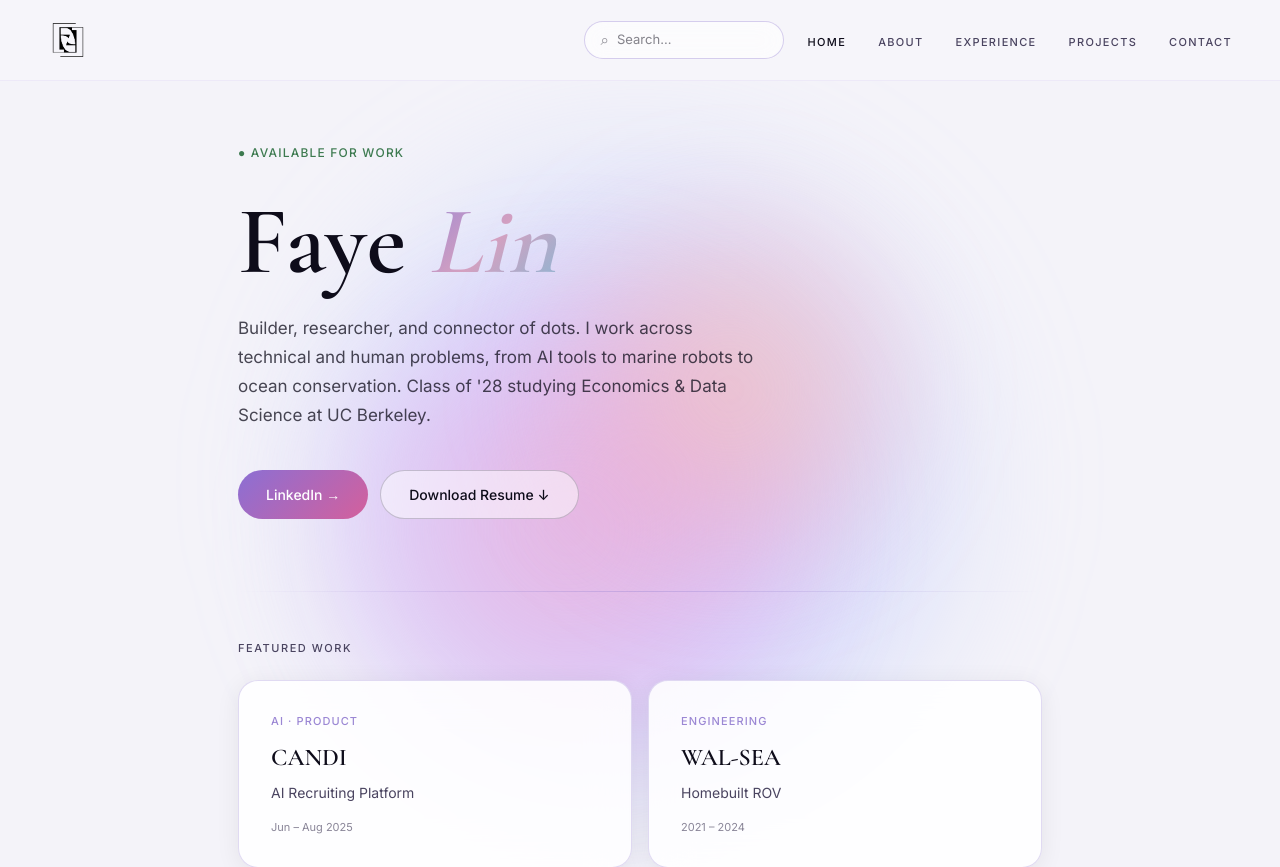
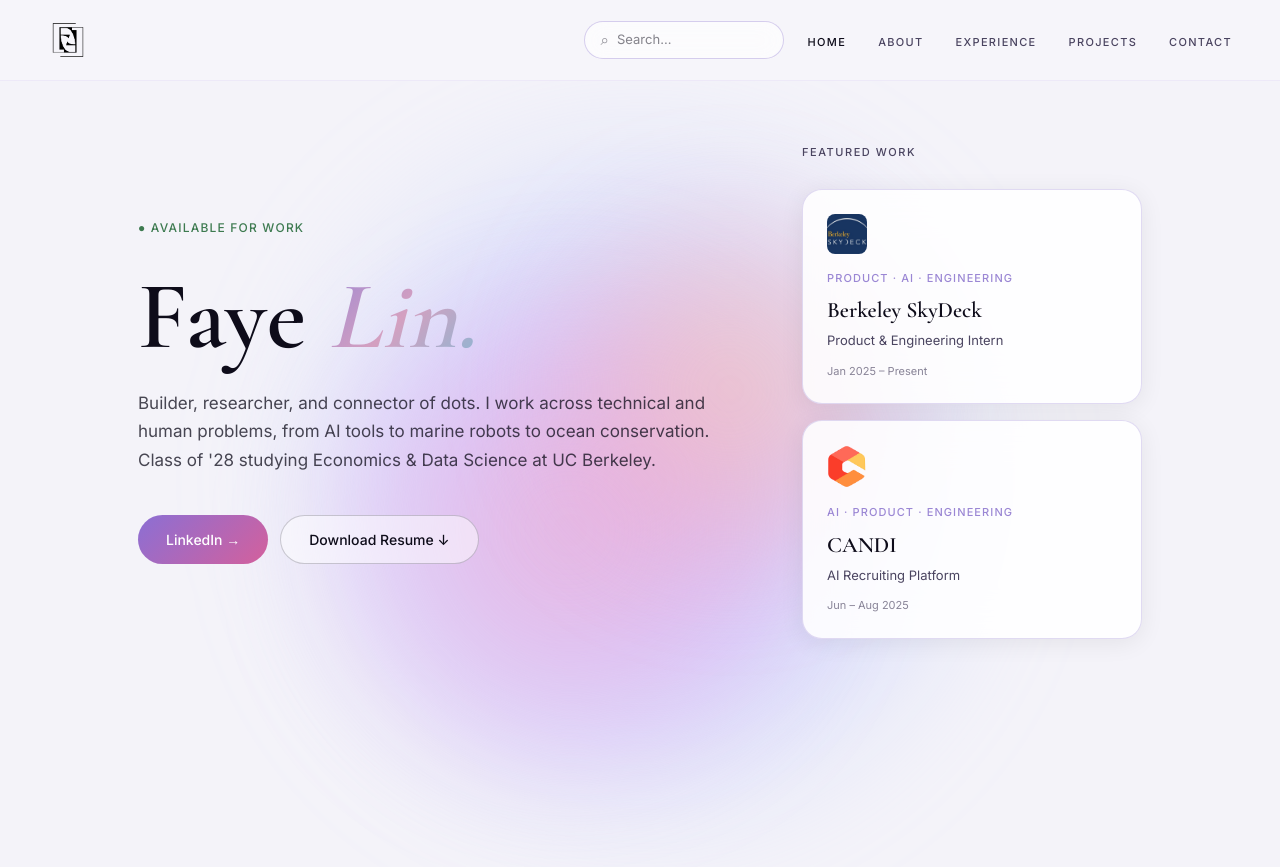
Before and after one commit to flinlabs/new-portfolio, a Next.js app: page / in a window 1280 px wide. Shown: the top 867 px of the page. After the commit the page ends 800 px from the top, so only its background shows below. Built offline with nearby package versions, Linux system fonts and the light colour scheme.

Commit message:
reorganized home page, only 2 featured experience/projects, layout horizontal

```diff
--- a/app/page.tsx
+++ b/app/page.tsx
@@ -1,18 +1,21 @@
+import Link from "next/link"
+import Image from "next/image"
 import FadeIn from "@/components/FadeIn"
 import TiltCard from "@/components/TiltCard"
-import Link from "next/link"
 
 const featured = [
-	{ type: "projects",   slug: "candi",       tag: "AI · Product",  title: "CANDI",        sub: "AI Recruiting Platform",           period: "Jun – Aug 2025" },
-	{ type: "projects",   slug: "walsea",       tag: "Engineering",   title: "WAL-SEA",      sub: "Homebuilt ROV",                    period: "2021 – 2024" },
-	{ type: "experience", slug: "cgp",          tag: "AI · Product",  title: "CGP Group",    sub: "Talent Acquisition & Data Intern", period: "Jun – Aug 2025" },
-	{ type: "experience", slug: "aquameridian", tag: "Nonprofit",     title: "AquaMeridian", sub: "Founder & Executive Director",     period: "2022 – Present" },
+	{ type: "experience", slug: "skydeck", tag: "Product · AI · Engineering", title: "Berkeley SkyDeck", sub: "Product & Engineering Intern", period: "Jan 2025 – Present", logo: "/skydeck-logo.png" },
+	{ type: "projects",   slug: "candi",   tag: "AI · Product · Engineering", title: "CANDI",            sub: "AI Recruiting Platform",      period: "Jun – Aug 2025",    logo: "/candi-logo.png" },
 ]
 
 export default function Home() {
 	return (
-		<main style={{ maxWidth: "900px", margin: "0 auto", padding: "144px 48px 120px" }}>
+		<main style={{ maxWidth: "1100px", margin: "0 auto", padding: "144px 48px 120px" }}>
 
+			<div style={{ display: "grid", gridTemplateColumns: "1fr 340px", gap: "64px", alignItems: "center" }}>
+
+				{/* Left — hero */}
+				<div>
 					<FadeIn delay={0}>
 						<p style={{
 							fontSize: "12px",
@@ -41,12 +44,12 @@ export default function Home() {
 								background: "linear-gradient(135deg,#9B87D4,#D4A0C0,#87B8D4)",
 								WebkitBackgroundClip: "text",
 								WebkitTextFillColor: "transparent",
-    				}}>Lin</em>
+							}}>Lin.</em>
 						</h1>
 					</FadeIn>
+
 					<FadeIn delay={0.14}>
 						<p style={{
-					maxWidth: "520px",
 							fontSize: "17px",
 							lineHeight: 1.7,
 							color: "var(--text)",
@@ -60,7 +63,7 @@ export default function Home() {
 					</FadeIn>
 
 					<FadeIn delay={0.2}>
-				<div style={{ display: "flex", gap: "12px", flexWrap: "wrap", marginBottom: "72px" }}>
+						<div style={{ display: "flex", gap: "12px", flexWrap: "wrap" }}>
 							<a
 								href="https://www.linkedin.com/in/fayelin-aqua"
 								target="_blank"
@@ -99,17 +102,16 @@ export default function Home() {
 							</a>
 						</div>
 					</FadeIn>
+				</div>
 
-			<div style={{ height: "1px", background: "linear-gradient(90deg,transparent,var(--lavender),transparent)", opacity: 0.4, marginBottom: "48px" }} />
-
+				{/* Right — featured cards */}
+				<div style={{ display: "flex", flexDirection: "column", gap: "16px" }}>
 					<FadeIn>
-				<p style={{ fontSize: "11px", fontWeight: 500, letterSpacing: "0.14em", textTransform: "uppercase", color: "var(--text-muted)", marginBottom: "24px" }}>
+						<p style={{ fontSize: "11px", fontWeight: 500, letterSpacing: "0.14em", textTransform: "uppercase", color: "var(--text-muted)", marginBottom: "12px" }}>
 							Featured work
 						</p>
 					</FadeIn>
-
-			<div style={{ display: "grid", gridTemplateColumns: "1fr 1fr", gap: "16px" }}>
-				{featured.map(({ type, slug, tag, title, sub, period }, i) => (
+					{featured.map(({ type, slug, tag, title, sub, period, logo }, i) => (
 						<FadeIn key={slug} delay={i * 0.07}>
 							<TiltCard>
 								<Link href={`/${type}/${slug}`} style={{
@@ -117,15 +119,17 @@ export default function Home() {
 									backdropFilter: "blur(20px)",
 									border: "1px solid rgba(155,135,212,0.3)",
 									borderRadius: "20px",
-								padding: "32px",
-								display: "block",
+									padding: "24px",
+									display: "flex",
+									flexDirection: "column",
 									textDecoration: "none",
 									color: "inherit",
 									boxShadow: "0 4px 24px rgba(0,0,0,0.07)",
 								}}>
-								<p style={{ fontSize: "11px", fontWeight: 500, letterSpacing: "0.1em", textTransform: "uppercase", color: "var(--lavender)", marginBottom: "10px" }}>{tag}</p>
-								<h3 style={{ fontFamily: "var(--font-cormorant)", fontSize: "24px", fontWeight: 600, marginBottom: "6px" }}>{title}</h3>
-								<p style={{ fontSize: "14px", color: "var(--text-muted)", marginBottom: "16px" }}>{sub}</p>
+									<Image src={logo} alt={title} width={40} height={40} style={{ objectFit: "contain", marginBottom: "16px", borderRadius: "8px" }} />
+									<p style={{ fontSize: "11px", fontWeight: 500, letterSpacing: "0.1em", textTransform: "uppercase", color: "var(--lavender)", marginBottom: "8px" }}>{tag}</p>
+									<h3 style={{ fontFamily: "var(--font-cormorant)", fontSize: "22px", fontWeight: 600, marginBottom: "4px" }}>{title}</h3>
+									<p style={{ fontSize: "13px", color: "var(--text-muted)", marginBottom: "12px" }}>{sub}</p>
 									<p style={{ fontSize: "11px", color: "var(--text-muted)", opacity: 0.65 }}>{period}</p>
 								</Link>
 							</TiltCard>
@@ -133,6 +137,8 @@ export default function Home() {
 					))}
 				</div>
 
+			</div>
+
 		</main>
 	)
 }
```
Lines whose indentation alone changed are shown as unchanged.
